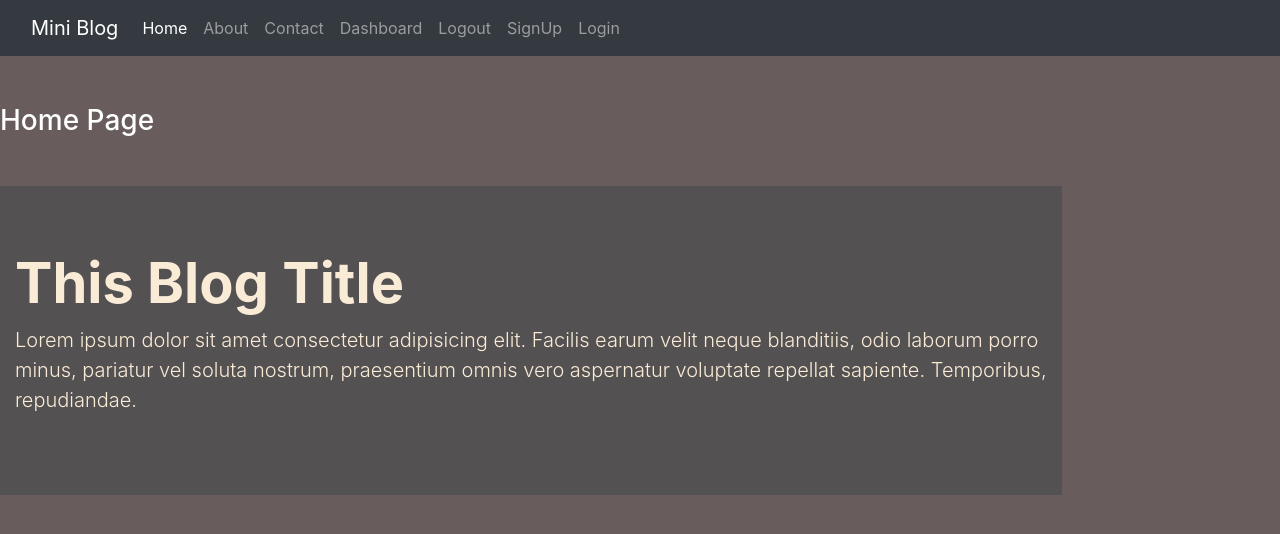
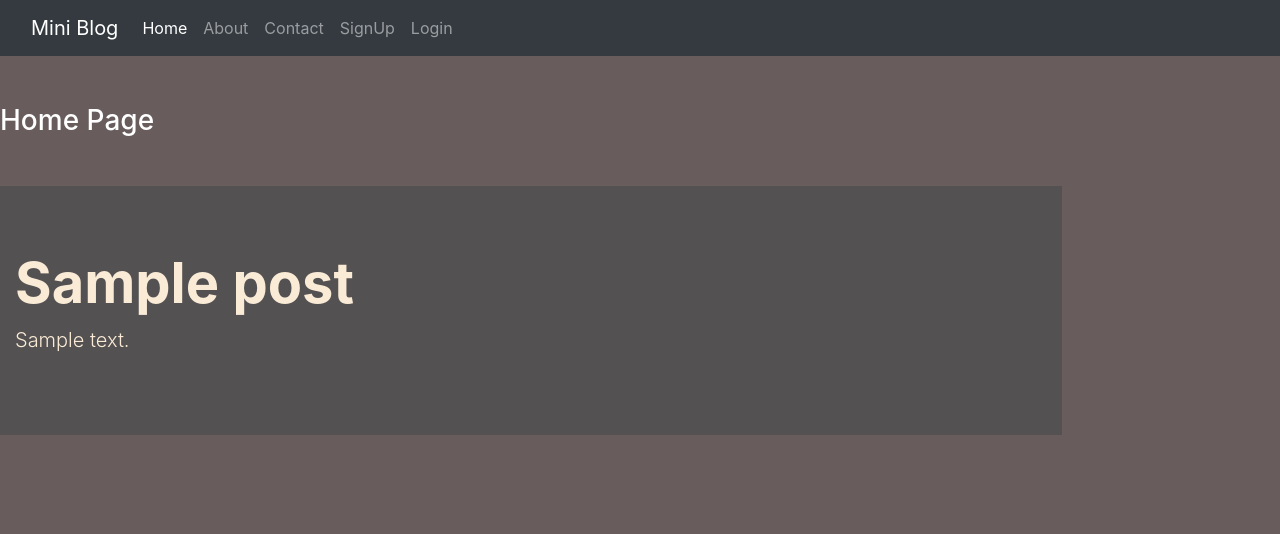
Before and after one commit to TejaswitaW/min_blog_project, a Django app: template blog/templates/blog/home.html in a window 1280 px wide. Shown: the top 534 px of the page. Run offline with Django 3.2, Linux system fonts and the light colour scheme; the template is opened without the code that fills it: most values are stand-ins (such as "Sample title", 1, 10 or a date in 2020); some libraries are stand-ins or nearby versions.

Commit message:
templates updated

```diff
--- a/blog/templates/blog/dashboard.html
+++ b/blog/templates/blog/dashboard.html
@@ -4,5 +4,10 @@
 {% block content %}
 <div class="col-sm-10">
     <h3 class="text-white my-5">Dashboard Page</h3>
+    {% if messages %}
+    {% for message in messages %}
+    <p {% if message.tags %} class="alert alert-{{message.tags}}mb-5" {% endif %}>{{ message }}</p>
+    {% endfor %}
+    {% endif %}
 </div>
 {% endblock content %}
--- a/blog/templates/blog/home.html
+++ b/blog/templates/blog/home.html
@@ -4,12 +4,16 @@
 {% block content %}
 <div class="col-sm-10">
     <h3 class="text-white my-5">Home Page</h3>
+    {% if posts %}
+    {% for post in posts %}
     <div class="jumbotron jumbotron-fluid jumbo-color">
       <div class="container">
-        <h1 class="display-4 font-weight-bold ">This Blog Title</h1>
-        <p class="lead">Lorem ipsum dolor sit amet consectetur adipisicing elit. Facilis earum velit neque blanditiis, odio laborum porro minus, pariatur vel soluta nostrum, praesentium omnis vero aspernatur voluptate repellat sapiente. Temporibus, repudiandae.</p>
+        <h1 class="display-4 font-weight-bold ">{{ post.title}}</h1>
+        <p class="lead">{{ post.desc }}</p>
       </div>
     </div>
+    {% endfor %}
+    {% endif %}
 
 </div>
 {% endblock content %}
--- a/blog/templates/blog/navbar.html
+++ b/blog/templates/blog/navbar.html
@@ -14,18 +14,21 @@
         <li class="nav-item">
           <a class="nav-link" href="{% url 'contact' %}">Contact</a>
         </li>
+        {% if request.user.is_authenticated %}
         <li class="nav-item">
           <a class="nav-link" href="{% url 'dashboard' %}">Dashboard</a>
         </li>
         <li class="nav-item">
           <a class="nav-link" href="{% url 'logout' %}">Logout</a>
         </li>
+        {% else %}
         <li class="nav-item">
           <a class="nav-link" href="{% url 'signup' %}">SignUp</a>
         </li>
         <li class="nav-item">
           <a class="nav-link" href="{% url 'login' %}">Login</a>
         </li>
+        {% endif %}
 
       </ul>
     </div>
--- a/blog/views.py
+++ b/blog/views.py
@@ -2,11 +2,13 @@ from django.shortcuts import render,HttpResponseRedirect
 from .forms import UserSignUpForm,UserLoginForm
 from django.contrib import messages
 from django.contrib.auth import authenticate,login,logout
+from .models import Post
 
 
 # Create your views here.
 def home(request):
-    return render(request,'blog/home.html')
+    posts = Post.objects.all()
+    return render(request,'blog/home.html',{'posts':posts})
 
 def about(request):
     return render(request,'blog/about.html')
```
